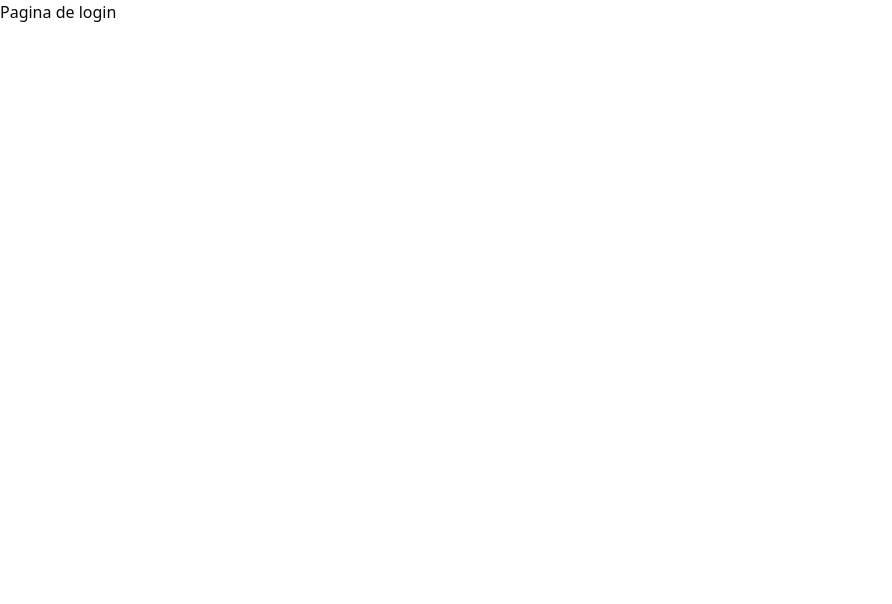
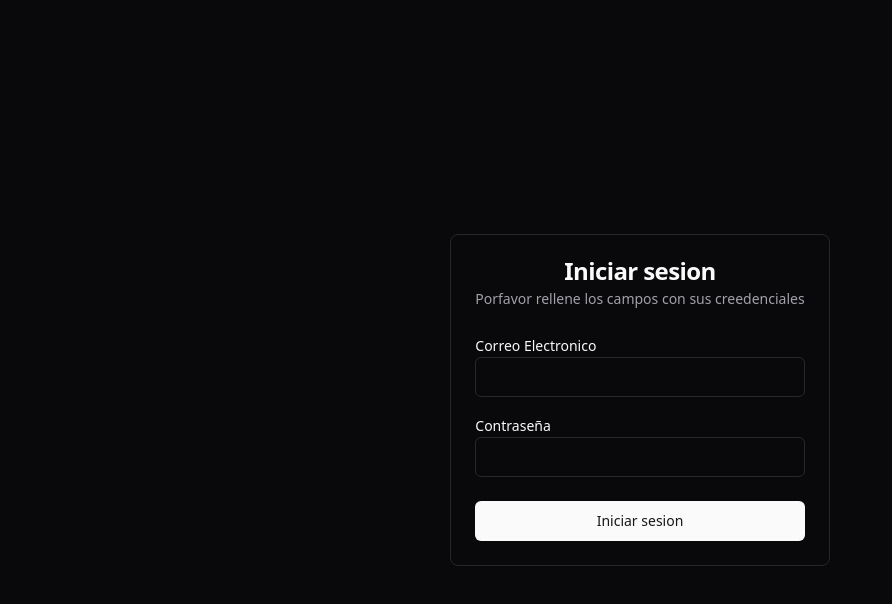
Before and after one commit to LumarSoft/mutual-web, a React (Vite) app: page / in a window 1280 px wide. Shown: the top 604 px of the page, without its empty margins (0-892 px from the left). Built offline with nearby package versions, Linux system fonts and the light colour scheme.

Commit message:
feat: funcion de inicio de sesion de firebase y modulo de inicio de sesion

```diff
--- a/src/App.tsx
+++ b/src/App.tsx
@@ -6,9 +6,11 @@
 function App() {
   return (
     <BrowserRouter>
-      <Suspense fallback={<LoadingSpinner />}>
-        <AppRouter />
-      </Suspense>
+      <main className="h-screen w-screen dark">
+        <Suspense fallback={<LoadingSpinner />}>
+          <AppRouter />
+        </Suspense>
+      </main>
     </BrowserRouter>
   );
 }
--- /dev/null
+++ b/src/components/ui/card.tsx
@@ -0,0 +1,79 @@
+import * as React from "react"
+
+import { cn } from "@/lib/utils"
+
+const Card = React.forwardRef<
+  HTMLDivElement,
+  React.HTMLAttributes<HTMLDivElement>
+>(({ className, ...props }, ref) => (
+  <div
+    ref={ref}
+    className={cn(
+      "rounded-lg border bg-card text-card-foreground shadow-sm",
+      className
+    )}
+    {...props}
+  />
+))
+Card.displayName = "Card"
+
+const CardHeader = React.forwardRef<
+  HTMLDivElement,
+  React.HTMLAttributes<HTMLDivElement>
+>(({ className, ...props }, ref) => (
+  <div
+    ref={ref}
+    className={cn("flex flex-col space-y-1.5 p-6", className)}
+    {...props}
+  />
+))
+CardHeader.displayName = "CardHeader"
+
+const CardTitle = React.forwardRef<
+  HTMLParagraphElement,
+  React.HTMLAttributes<HTMLHeadingElement>
+>(({ className, ...props }, ref) => (
+  <h3
+    ref={ref}
+    className={cn(
+      "text-2xl font-semibold leading-none tracking-tight",
+      className
+    )}
+    {...props}
+  />
+))
+CardTitle.displayName = "CardTitle"
+
+const CardDescription = React.forwardRef<
+  HTMLParagraphElement,
+  React.HTMLAttributes<HTMLParagraphElement>
+>(({ className, ...props }, ref) => (
+  <p
+    ref={ref}
+    className={cn("text-sm text-muted-foreground", className)}
+    {...props}
+  />
+))
+CardDescription.displayName = "CardDescription"
+
+const CardContent = React.forwardRef<
+  HTMLDivElement,
+  React.HTMLAttributes<HTMLDivElement>
+>(({ className, ...props }, ref) => (
+  <div ref={ref} className={cn("p-6 pt-0", className)} {...props} />
+))
+CardContent.displayName = "CardContent"
+
+const CardFooter = React.forwardRef<
+  HTMLDivElement,
+  React.HTMLAttributes<HTMLDivElement>
+>(({ className, ...props }, ref) => (
+  <div
+    ref={ref}
+    className={cn("flex items-center p-6 pt-0", className)}
+    {...props}
+  />
+))
+CardFooter.displayName = "CardFooter"
+
+export { Card, CardHeader, CardFooter, CardTitle, CardDescription, CardContent }
--- /dev/null
+++ b/src/components/ui/input.tsx
@@ -0,0 +1,25 @@
+import * as React from "react"
+
+import { cn } from "@/lib/utils"
+
+export interface InputProps
+  extends React.InputHTMLAttributes<HTMLInputElement> {}
+
+const Input = React.forwardRef<HTMLInputElement, InputProps>(
+  ({ className, type, ...props }, ref) => {
+    return (
+      <input
+        type={type}
+        className={cn(
+          "flex h-10 w-full rounded-md border border-input bg-background px-3 py-2 text-sm ring-offset-background file:border-0 file:bg-transparent file:text-sm file:font-medium placeholder:text-muted-foreground focus-visible:outline-none focus-visible:ring-2 focus-visible:ring-ring focus-visible:ring-offset-2 disabled:cursor-not-allowed disabled:opacity-50",
+          className
+        )}
+        ref={ref}
+        {...props}
+      />
+    )
+  }
+)
+Input.displayName = "Input"
+
+export { Input }
--- /dev/null
+++ b/src/components/ui/label.tsx
@@ -0,0 +1,24 @@
+import * as React from "react"
+import * as LabelPrimitive from "@radix-ui/react-label"
+import { cva, type VariantProps } from "class-variance-authority"
+
+import { cn } from "@/lib/utils"
+
+const labelVariants = cva(
+  "text-sm font-medium leading-none peer-disabled:cursor-not-allowed peer-disabled:opacity-70"
+)
+
+const Label = React.forwardRef<
+  React.ElementRef<typeof LabelPrimitive.Root>,
+  React.ComponentPropsWithoutRef<typeof LabelPrimitive.Root> &
+    VariantProps<typeof labelVariants>
+>(({ className, ...props }, ref) => (
+  <LabelPrimitive.Root
+    ref={ref}
+    className={cn(labelVariants(), className)}
+    {...props}
+  />
+))
+Label.displayName = LabelPrimitive.Root.displayName
+
+export { Label }
--- a/src/main.tsx
+++ b/src/main.tsx
@@ -5,6 +5,6 @@
 
 ReactDOM.createRoot(document.getElementById('root')!).render(
   <React.StrictMode>
-    <App />
+    <App/>
   </React.StrictMode>,
 )
--- /dev/null
+++ b/src/modules/login/components/LoginCard.tsx
@@ -0,0 +1,51 @@
+import {
+  Card,
+  CardContent,
+  CardDescription,
+  CardFooter,
+  CardHeader,
+  CardTitle,
+} from "@/components/ui/card";
+import { Button } from "@/components/ui/button";
+import { Label } from "@/components/ui/label";
+import { Input } from "@/components/ui/input";
+import { singIn } from "@/services/firebase/auth/auth";
+import { useState } from "react";
+
+export const LoginCard = () => {
+  const [email, setEmail] = useState("");
+  const [password, setPassword] = useState("");
+
+  const handleSubmit = () => {
+    singIn(email, password);
+  };
+
+  return (
+    <Card>
+      <CardHeader>
+        <CardTitle className="text-center">Iniciar sesion</CardTitle>
+        <CardDescription>
+          Porfavor rellene los campos con sus creedenciales
+        </CardDescription>
+      </CardHeader>
+      <CardContent className="flex flex-col gap-4">
+        <div>
+          <Label>Correo Electronico</Label>
+          <Input onChange={(e) => setEmail(e.target.value.toString())} />
+        </div>
+        <div>
+          <Label>Contraseña</Label>
+          <Input
+            type="password"
+            onChange={(e) => setPassword(e.target.value.toString())}
+          />
+        </div>
+      </CardContent>
+      <CardFooter>
+        <Button className="w-full" onClick={handleSubmit}>
+          Iniciar sesion
+        </Button>
+      </CardFooter>
+    </Card>
+  );
+};
--- a/src/modules/login/index.tsx
+++ b/src/modules/login/index.tsx
@@ -1,5 +1,11 @@
+import { LoginCard } from "./components/LoginCard";
+
 const LoginModule = () => {
-  return <div>Pagina de login</div>;
+  return (
+    <main className="w-full h-full bg-background flex items-center justify-center">
+      <LoginCard />
+    </main>
+  );
 };
 
 export default LoginModule;
--- /dev/null
+++ b/src/services/firebase/app.ts
@@ -0,0 +1,17 @@
+// Import the functions you need from the SDKs you need
+import { initializeApp } from "firebase/app";
+// TODO: Add SDKs for Firebase products that you want to use
+// https://firebase.google.com/docs/web/setup#available-libraries
+
+// Your web app's Firebase configuration
+const firebaseConfig = {
+  apiKey: "AIzaSyARgOD7wkf4E68Tq7d0EMNdNderbUPR4Cc",
+  authDomain: "mutual-web-7db62.firebaseapp.com",
+  projectId: "mutual-web-7db62",
+  storageBucket: "mutual-web-7db62.appspot.com",
+  messagingSenderId: "711997706327",
+  appId: "1:711997706327:web:cf56f71cf6880580d01312",
+};
+
+// Initialize Firebase
+export const app = initializeApp(firebaseConfig);
--- /dev/null
+++ b/src/services/firebase/auth/auth.ts
@@ -0,0 +1,19 @@
+import { getAuth, signInWithEmailAndPassword } from "firebase/auth";
+import { app } from "../app";
+
+const auth = getAuth(app);
+
+export const singIn = async (email: string, password: string) => {
+  try {
+    const userCredential = await signInWithEmailAndPassword(
+      auth,
+      email,
+      password
+    );
+
+    const user = userCredential.user;
+    console.log(user);
+  } catch (error) {
+    console.error(error);
+  }
+};
--- /dev/null
+++ b/src/services/firebase/firestore/firestore.ts
@@ -0,0 +1,4 @@
+import { getFirestore } from "firebase/firestore";
+import { app } from "../app";
+
+export const firestore = getFirestore(app);
--- a/src/shared/router/routerConfig.tsx
+++ b/src/shared/router/routerConfig.tsx
@@ -1,12 +1,11 @@
-import { LoginModule, NotFoundModule, RegisterModule } from "./pageRouter";
+import { LoginModule, NotFoundModule } from "./pageRouter";
 
 enum ERoutes {
   LOGIN = "/",
-  REGISTER = "/register",
   NOT_FOUND = "/*",
 }
 
-type TActualRoutes = "Login" | "Register" | "NotFound";
+type TActualRoutes = "Login" | "NotFound";
 
 interface IRoute {
   name: TActualRoutes;
@@ -21,15 +20,11 @@
     path: ERoutes.LOGIN,
     element: <LoginModule />,
   },
-  {
-    name: "Register",
-    path: ERoutes.REGISTER,
-    element: <RegisterModule />,
-  },
+
   {
     name: "NotFound",
     path: ERoutes.NOT_FOUND,
-    element: <NotFoundModule/>,
+    element: <NotFoundModule />,
   },
 ];
 
```
